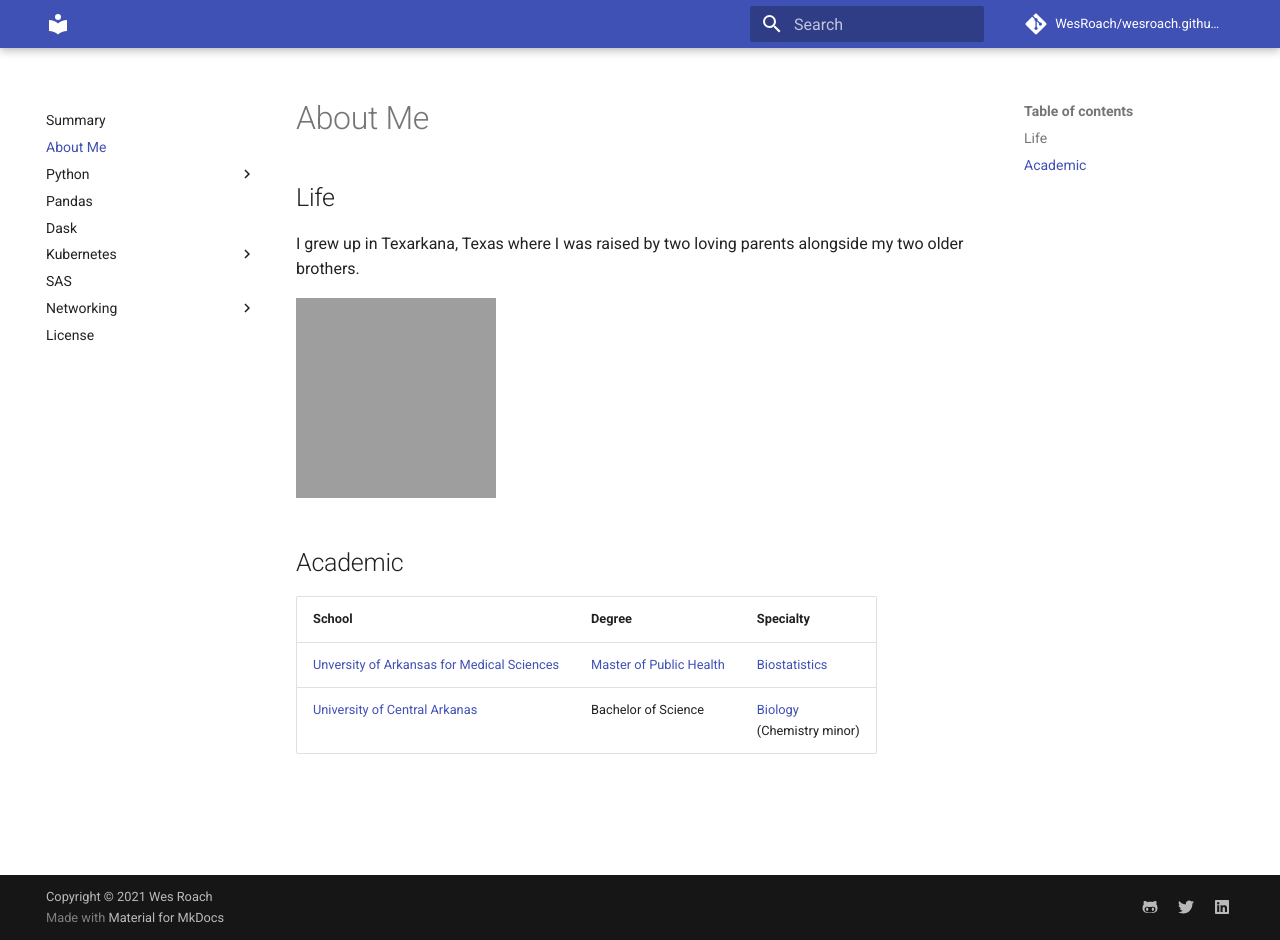
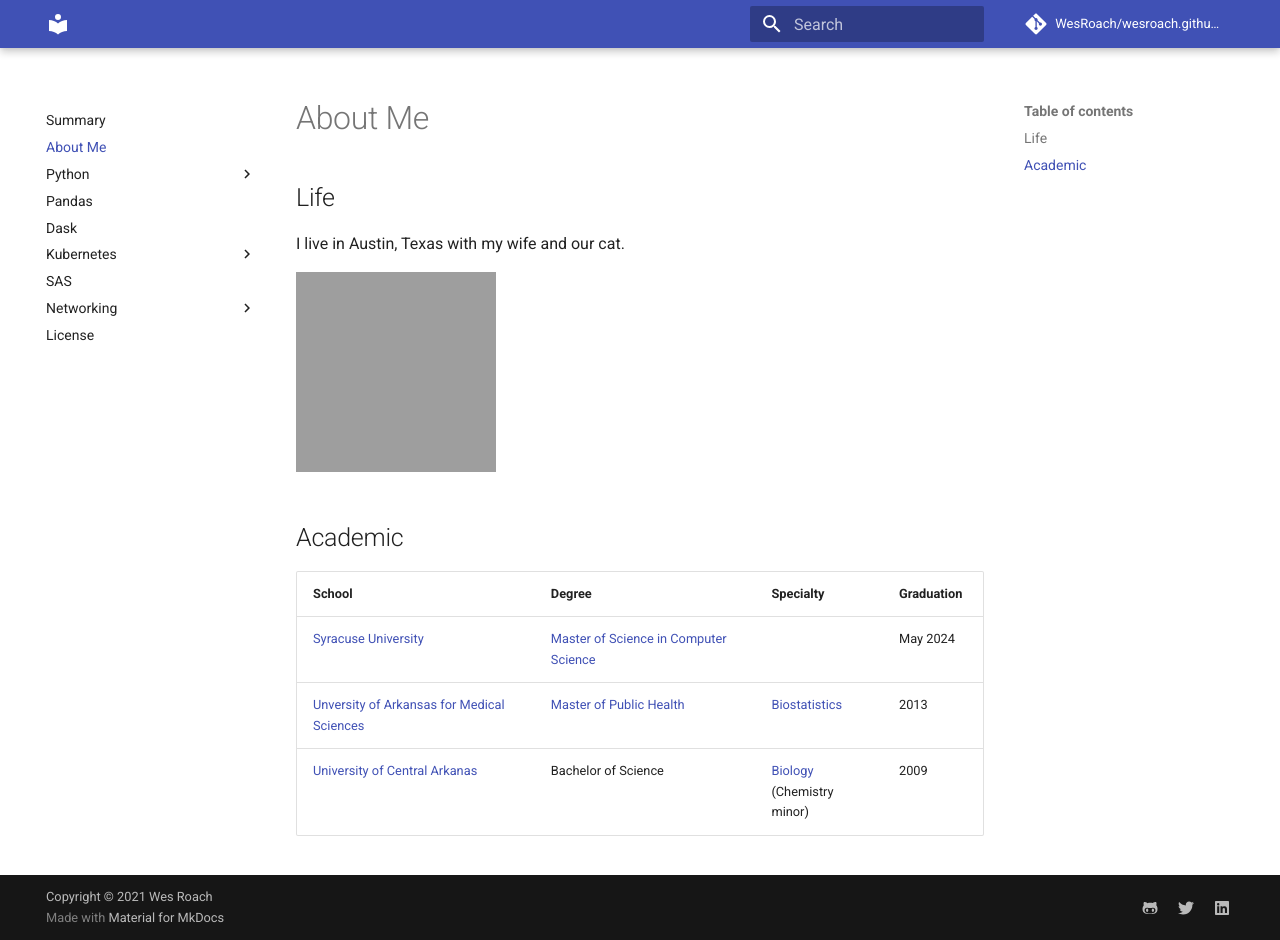
Before and after one commit to WesRoach/wesroach.github.io, an MkDocs documentation site: the page built from docs/about.md, in a window 1280 px wide and 940 px high. Built offline with MkDocs 1.6.1 and Material for MkDocs 9.7.7, drawn with Linux system fonts in a browser that asks for light colours; comment, search, counter and statistics services are not loaded; grey boxes are pictures that could not be loaded.

Commit message:
Update personal details.

```diff
--- a/docs/about.md
+++ b/docs/about.md
@@ -1,12 +1,13 @@
 ## Life
 
-I grew up in Texarkana, Texas where I was raised by two loving parents alongside my two older brothers.
+I live in Austin, Texas with my wife and our cat.
 
 ![profile](https://avatars.githubusercontent.com/u/8878926?v=4)
 
 ## Academic
 
-|School|Degree|Specialty|
-|-|-|-|
-[Unversity of Arkansas for Medical Sciences](https://www.uams.edu/)|[Master of Public Health](https://publichealth.uams.edu/academics/masters/master-of-public-health/)|[Biostatistics](https://publichealth.uams.edu/academics/masters/master-of-public-health/biostats/)
-[University of Central Arkanas](https://uca.edu/)|Bachelor of Science|[Biology](https://uca.edu/biology/bachelor-of-science-in-biology/) <br>(Chemistry minor)
+| School                                                              | Degree                                                                                                                                                           | Specialty                                                                                          | Graduation |
+| ------------------------------------------------------------------- | ---------------------------------------------------------------------------------------------------------------------------------------------------------------- | -------------------------------------------------------------------------------------------------- | ---------- |
+| [Syracuse University](https://ecs.syracuse.edu/)                    | [Master of Science in Computer Science](https://ecs.syracuse.edu/academics/electrical-engineering-and-computer-science/programs/computer-science-master-program) |                                                                                                    | May 2024   |
+| [Unversity of Arkansas for Medical Sciences](https://www.uams.edu/) | [Master of Public Health](https://publichealth.uams.edu/academics/masters/master-of-public-health/)                                                              | [Biostatistics](https://publichealth.uams.edu/academics/masters/master-of-public-health/biostats/) | 2013       |
+| [University of Central Arkanas](https://uca.edu/)                   | Bachelor of Science                                                                                                                                              | [Biology](https://uca.edu/biology/bachelor-of-science-in-biology/) <br>(Chemistry minor)           | 2009       |
```
Also changed, not shown: docs/index.md (+2 -4 lines).
